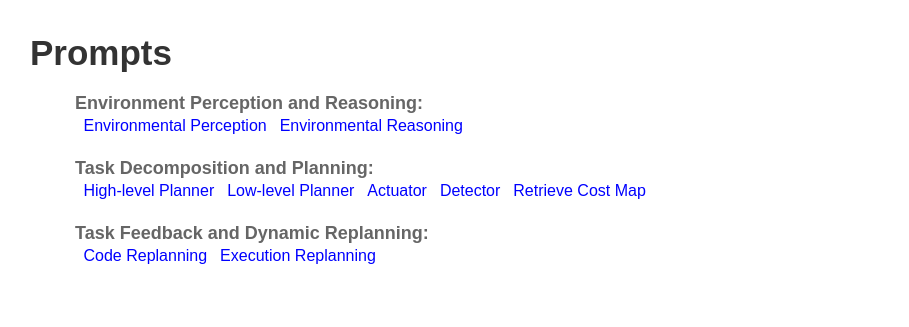
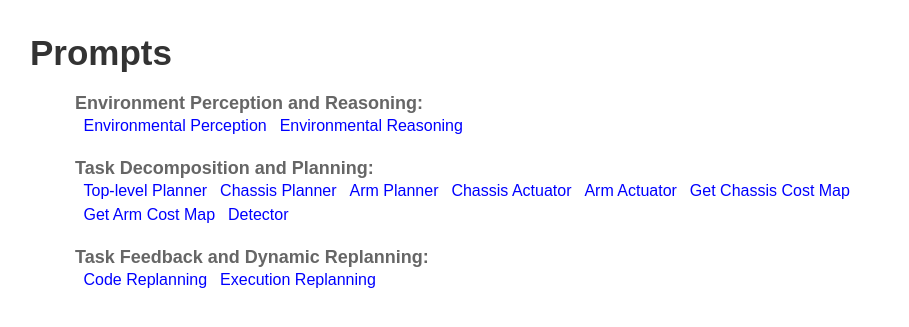
Before and after one commit to embodied-assistant/embodied-assistant.github.io, a plain HTML site: page index.html in a window 1280 px wide. Shown: the part 2582-2909 px from the top of the page, without its empty margins (162-1071 px from the left). Drawn offline with Linux system fonts and the light colour scheme.

Commit message:
这里填写提交信息

```diff
--- a/index.html
+++ b/index.html
@@ -71,7 +71,7 @@
         </div>
         <div class="sub-section">
             <h3>Task Decomposition and Planning:</h3>
-            <a href="High-level Planner.txt">High-level Planner</a> <a href="Low-level Planner.txt">Low-level Planner</a> <a href="Actuator.txt">Actuator</a> <a href="Detector.txt">Detector</a> <a href="Retrieve Cost Map.txt">Retrieve Cost Map</a>
+            <a href="Top-level Planner.txt">Top-level Planner</a> <a href="Chassis Planner.txt">Chassis Planner</a> <a href="Arm Planner.txt">Arm Planner</a> <a href="Chassis Actuator.txt">Chassis Actuator</a> <a href="Arm Actuator.txt">Arm Actuator</a> <a href="Get Chassis Cost Map.txt">Get Chassis Cost Map</a> <a href="Get Arm Cost Map.txt">Get Arm Cost Map</a> <a href="Detector.txt">Detector</a>
         </div>
         <div class="sub-section">
             <h3>Task Feedback and Dynamic Replanning:</h3>
```
Also changed, not shown: Arm Actuator.txt (added), Arm Planner.txt (added), Chassis Actuator.txt (added), Chassis Planner.txt (added), Code Replanning.txt, Detector.txt, Environmental Perception.txt, Environmental Reasoning.txt, Execution Replanning.txt, Get Arm Cost Map.txt (added), Get Chassis Cost Map.txt (added), High-level Planner.txt (deleted), Top-level Planner.txt (added).
